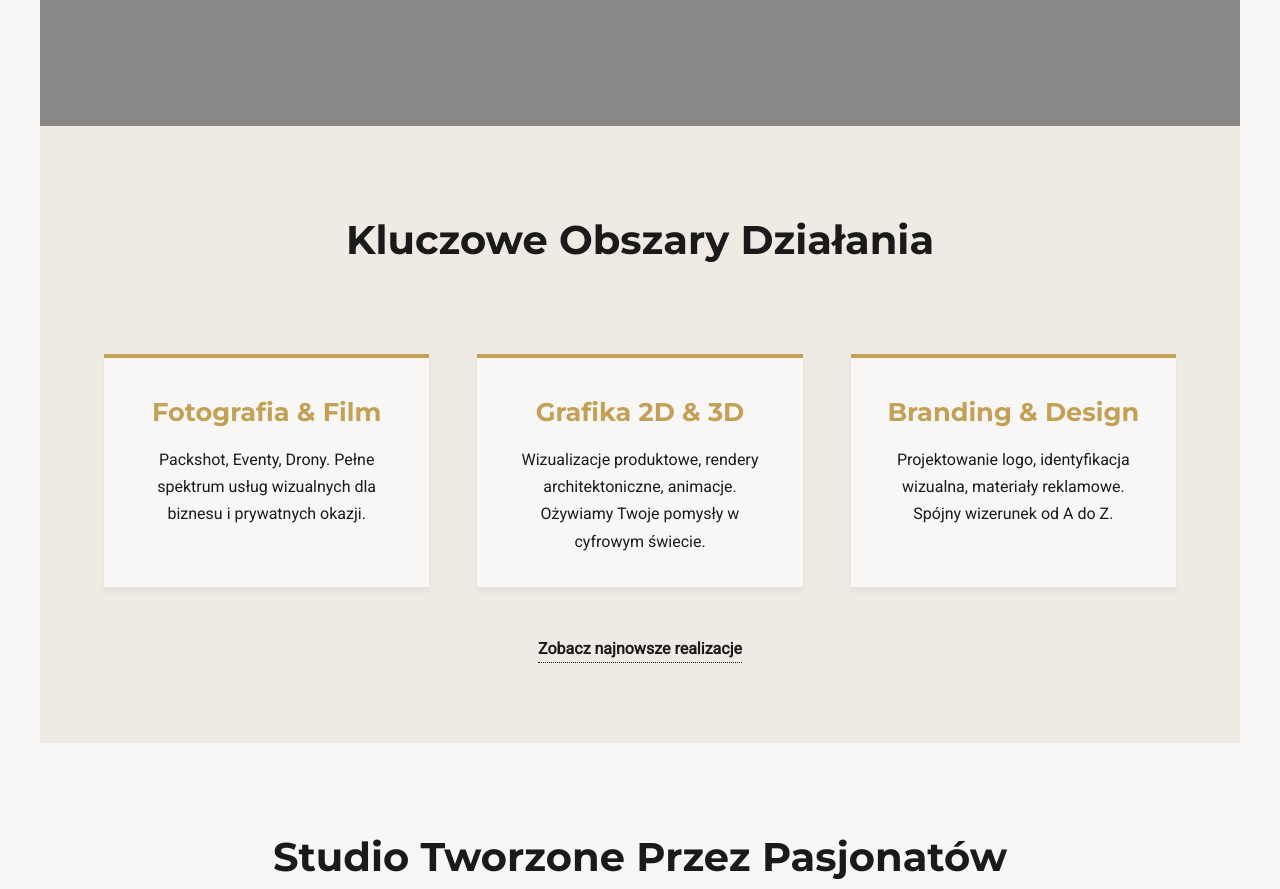
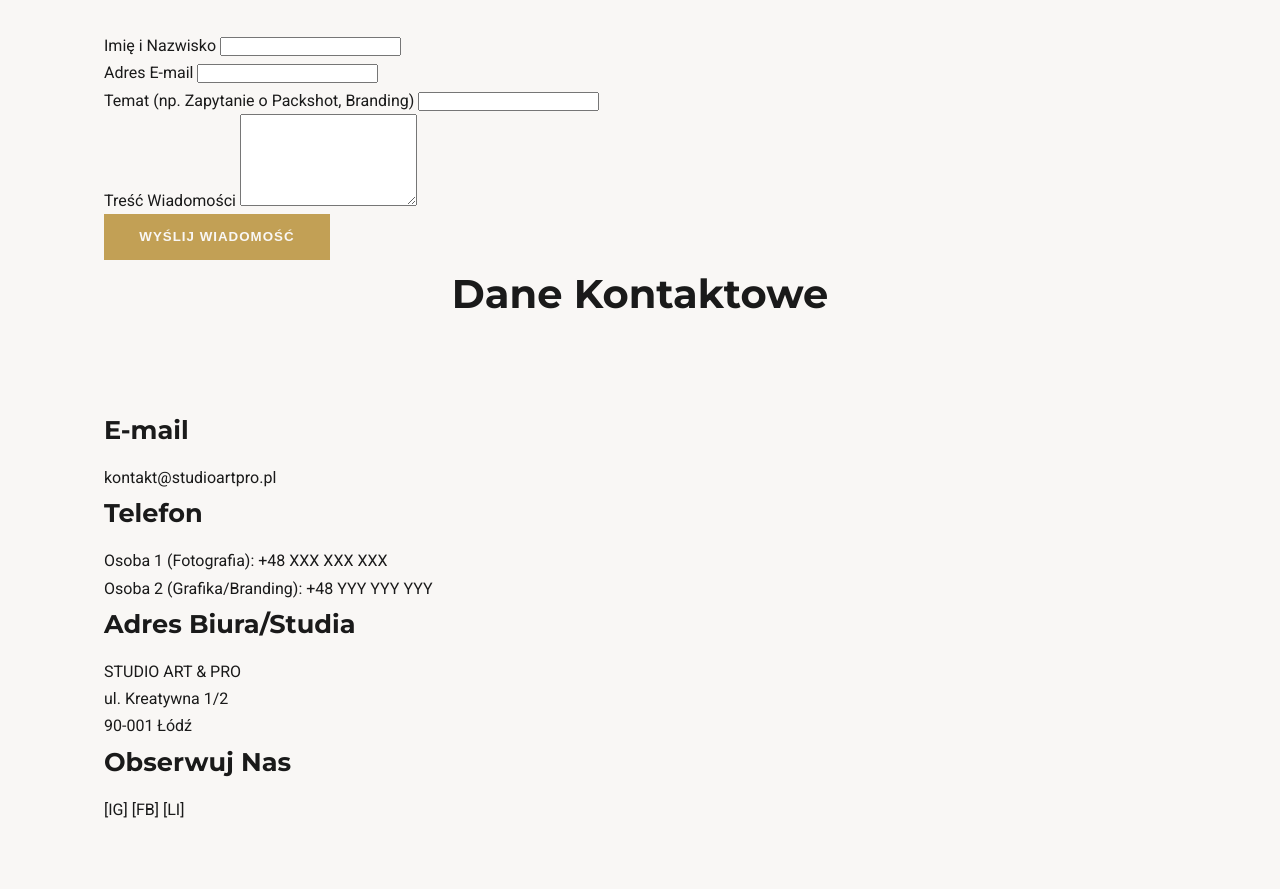
Before and after one commit to antekku9/Portfolio, a plain HTML site: page index.html in a window 1280 px wide. Shown: the part 644-1533 px from the top of the page. Drawn offline with Linux system fonts and the light colour scheme.

Commit message:
Update index.html

```diff
--- a/index.html
+++ b/index.html
@@ -3,7 +3,7 @@
 <head>
     <meta charset="UTF-8">
     <meta name="viewport" content="width=device-width, initial-scale=1.0">
-    <title>Studio | Fotograficzno-Graficzne & Branding</title>
+    <title>Kontakt | Studio Fotograficzno-Graficzne & Branding</title>
     <link rel="stylesheet" href="style.css">
     <link href="https://fonts.googleapis.com/css2?family=Montserrat:wght@400;700&family=Roboto:wght@300;400&display=swap" rel="stylesheet">
 </head>
@@ -15,65 +15,87 @@
         </div>
         <nav class="main-nav">
             <ul>
-                <li><a href="index.html" class="active">Strona Główna</a></li>
+                <li><a href="index.html">Strona Główna</a></li>
                 <li><a href="oferta.html">Oferta</a></li>
                 <li><a href="portfolio.html">Portfolio</a></li>
-                <li><a href="kontakt.html">Kontakt</a></li>
+                <li><a href="kontakt.html" class="active">Kontakt</a></li>
             </ul>
         </nav>
     </header>
 
     <main>
-        <section class="hero-section">
-            <div class="hero-content">
-                <h1>WIZJA SPOTYKA TECHNOLOGIĘ.</h1>
-                <h2>Fotografia, Film, Branding, 2D/3D. Tworzymy obrazy, które sprzedają.</h2>
-                <a href="oferta.html" class="cta-button">Poznaj Naszą Ofertę</a>
+        <section class="page-hero">
+            <h1>SKONTAKTUJ SIĘ Z NAMI</h1>
+            <p class="intro-text">Jesteśmy gotowi, by omówić Twój projekt. Najczęściej odpowiadamy w ciągu 24 godzin.</p>
+        </section>
+
+        <section class="contact-content">
+            <div class="contact-grid">
+
+                <div class="contact-form-container">
+                    <h2>Napisz do Nas</h2>
+                    <form action="#" method="POST" class="contact-form">
+                        <div class="form-group">
+                            <label for="name">Imię i Nazwisko</label>
+                            <input type="text" id="name" name="name" required>
+                        </div>
+                        <div class="form-group">
+                            <label for="email">Adres E-mail</label>
+                            <input type="email" id="email" name="email" required>
+                        </div>
+                        <div class="form-group">
+                            <label for="topic">Temat (np. Zapytanie o Packshot, Branding)</label>
+                            <input type="text" id="topic" name="topic">
+                        </div>
+                        <div class="form-group">
+                            <label for="message">Treść Wiadomości</label>
+                            <textarea id="message" name="message" rows="6" required></textarea>
+                        </div>
+                        <button type="submit" class="cta-button">Wyślij Wiadomość</button>
+                    </form>
+                </div>
+
+                <div class="contact-details">
+                    <h2>Dane Kontaktowe</h2>
+
+                    <div class="detail-item">
+                        <h3>E-mail</h3>
+                        <p><a href="mailto:kontakt@studioartpro.pl">kontakt@studioartpro.pl</a></p>
+                    </div>
+
+                    <div class="detail-item">
+                        <h3>Telefon</h3>
+                        <p>Osoba 1 (Fotografia): +48 XXX XXX XXX</p>
+                        <p>Osoba 2 (Grafika/Branding): +48 YYY YYY YYY</p>
+                    </div>
+
+                    <div class="detail-item">
+                        <h3>Adres Biura/Studia</h3>
+                        <p>STUDIO ART & PRO</p>
+                        <p>ul. Kreatywna 1/2</p>
+                        <p>90-001 Łódź</p>
+                    </div>
+
+                    <div class="detail-item social-links">
+                        <h3>Obserwuj Nas</h3>
+                        <div class="social-icons">
+                            <a href="#" target="_blank">[IG]</a>
+                            <a href="#" target="_blank">[FB]</a>
+                            <a href="#" target="_blank">[LI]</a>
+                        </div>
+                    </div>
+                </div>
+
             </div>
         </section>
 
-        <section class="services-summary">
-            <h2>Kluczowe Obszary Działania</h2>
-            <div class="services-grid">
-                <div class="service-item">
-                    <h3>Fotografia & Film</h3>
-                    <p>Packshot, Eventy, Drony. Pełne spektrum usług wizualnych dla biznesu i prywatnych okazji.</p>
-                </div>
-                <div class="service-item">
-                    <h3>Grafika 2D & 3D</h3>
-                    <p>Wizualizacje produktowe, rendery architektoniczne, animacje. Ożywiamy Twoje pomysły w cyfrowym świecie.</p>
-                </div>
-                <div class="service-item">
-                    <h3>Branding & Design</h3>
-                    <p>Projektowanie logo, identyfikacja wizualna, materiały reklamowe. Spójny wizerunek od A do Z.</p>
-                </div>
-            </div>
-            <a href="portfolio.html" class="link-to-portfolio">Zobacz najnowsze realizacje</a>
-        </section>
-
-        <section class="about-us-home">
-            <h2>Studio Tworzone Przez Pasjonatów</h2>
-            <p class="intro-text">Jesteśmy duetem, który łączy siły – artystyczne oko fotografa z techniczną precyzją grafika 3D i specjalisty od brandingu. Działamy na styku sztuki i biznesu.</p>
-
-            <div class="team-profiles">
-                <div class="profile-card">
-                    <div class="photo-placeholder">[Miejsce na zdjęcie Osoby 1]</div>
-                    <h3>Imię i Nazwisko</h3>
-                    <p>Pasjonat światła i kompozycji, odpowiedzialny za packshoty, eventy i ujęcia z drona. Gwarantuje najwyższą jakość obrazu.</p>
-                </div>
-                <div class="profile-card">
-                    <div class="photo-placeholder">[Miejsce na zdjęcie Osoby 2]</div>
-                    <h3>Imię i Nazwisko</h3>
-                    <p>Wizjoner cyfrowego designu, zajmujący się grafiką 2D/3D oraz tworzeniem spójnej i wyróżniającej się identyfikacji wizualnej.</p>
-                </div>
+        <section class="map-section">
+            <h2>Gdzie Nas Znajdziesz</h2>
+            <div class="map-placeholder">
+                [Miejsce na zagnieżdżoną mapę Google Maps]
             </div>
         </section>
 
-        <section class="call-to-action">
-            <h3>Gotowy na wyjątkową współpracę?</h3>
-            <p>Porozmawiajmy o Twoim projekcie. Niezależnie czy potrzebujesz zdjęć produktowych czy kompletnego brandingu.</p>
-            <a href="kontakt.html" class="cta-button secondary-cta">Skontaktuj Się Z Nami</a>
-        </section>
     </main>
 
     <footer>
```
